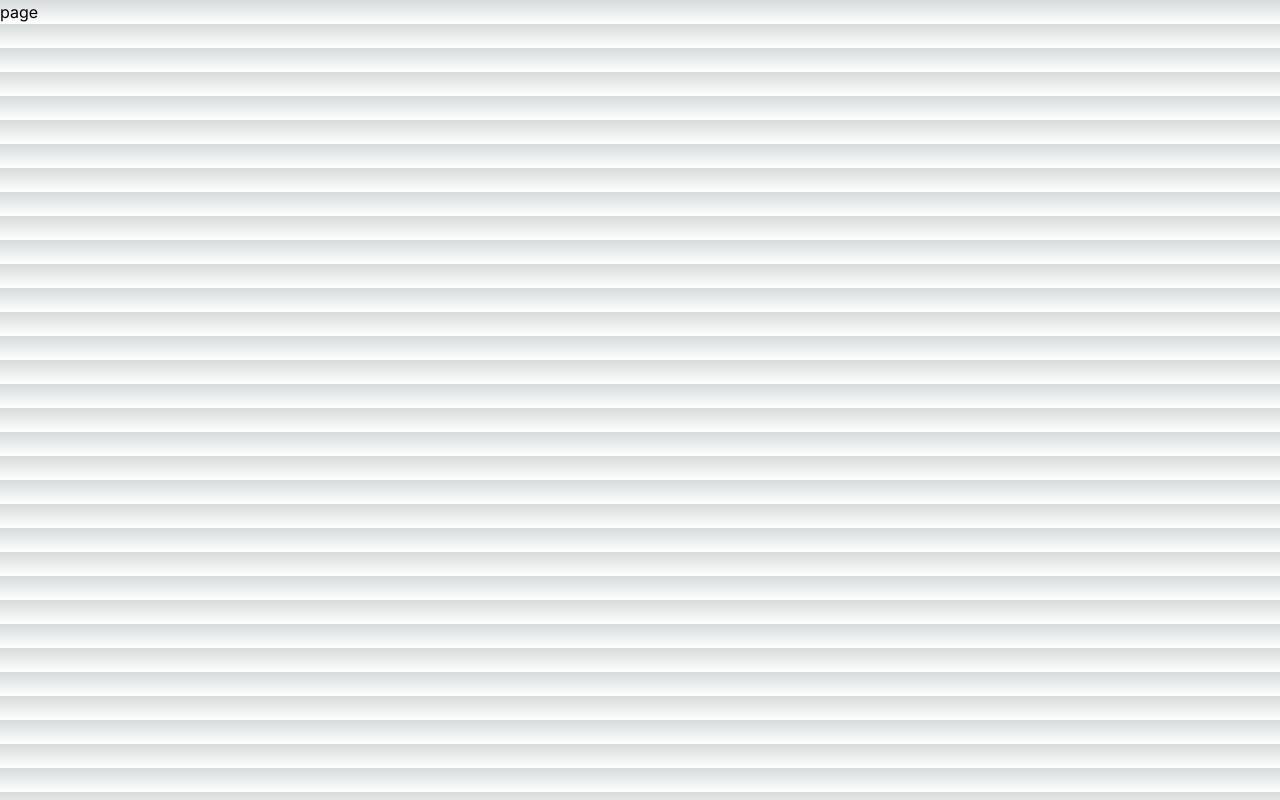
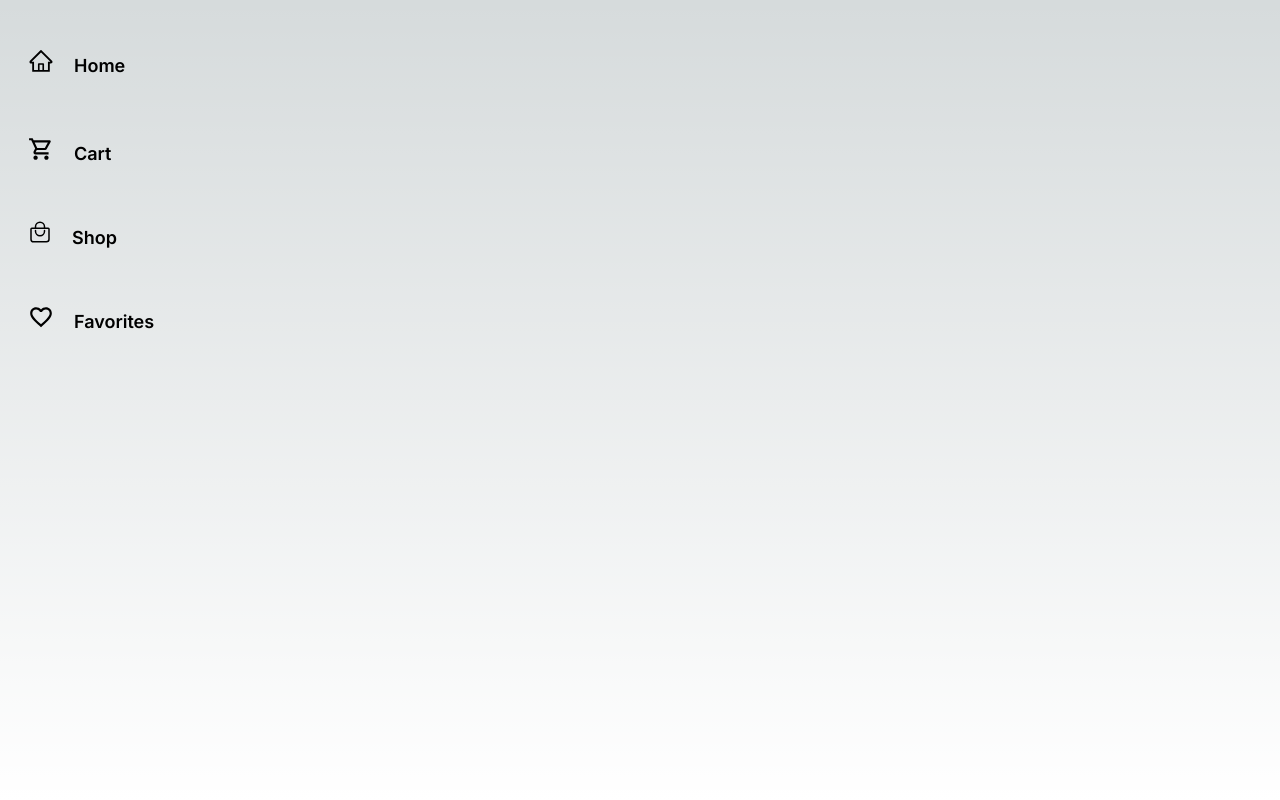
Before and after one commit to Noel1214/e-commerce-app, a Next.js app in the folder Frontend/: page / in a window 1280 px wide. Built offline with nearby package versions, Linux system fonts and the light colour scheme.

Commit message:
added the slide bar to app by importing it and adding to pages file

```diff
--- a/Frontend/src/app/page.tsx
+++ b/Frontend/src/app/page.tsx
@@ -1,8 +1,11 @@
 import React from 'react'
+import SlideBar from '@/components/SlideBar'
 
 const page = () => {
   return (
-    <div>page</div>
+    <div>
+      <SlideBar />
+    </div>
   )
 }
 
```
